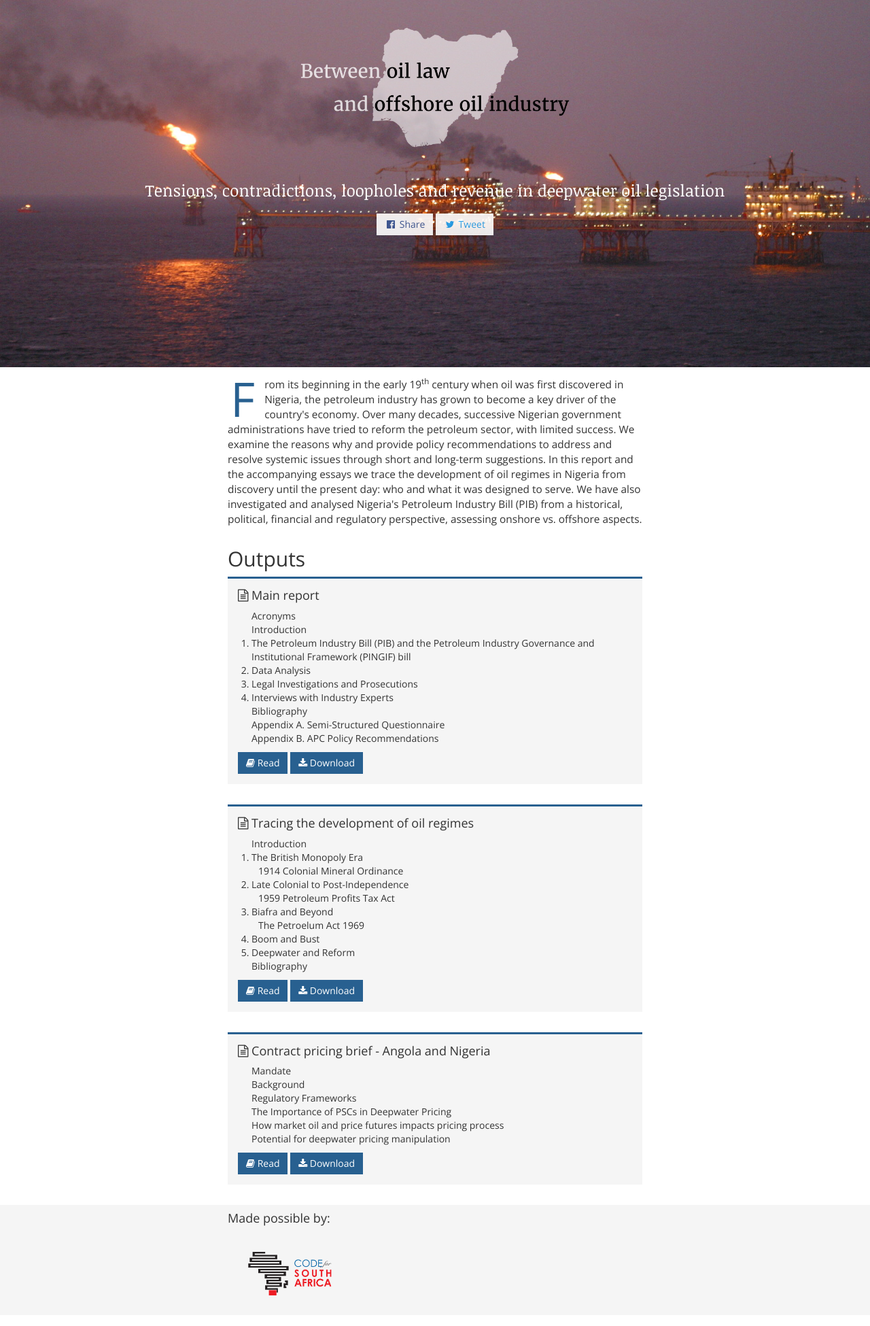
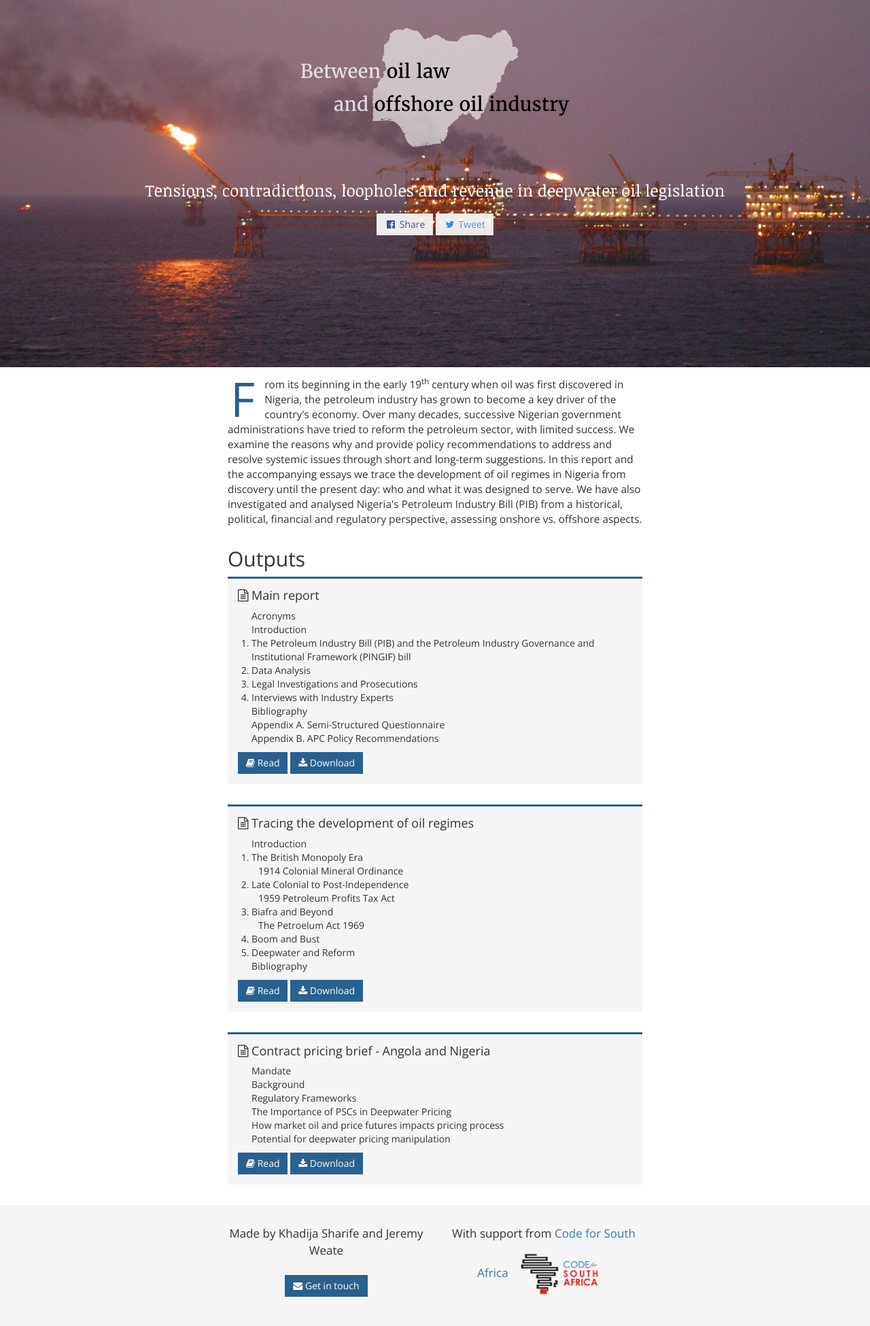
Before and after one commit to Code4SA/extractives, a Jekyll site: the page built from index.html, in a window 1280 px wide. Shown: the whole page at 68% size. Built offline with Jekyll 4.4.1, drawn with Linux system fonts in a browser that asks for light colours; nearby versions of some CDN libraries.

Commit message:
add email

```diff
--- a/_includes/footer.html
+++ b/_includes/footer.html
@@ -1,15 +1,15 @@
 <footer>
 	<div class="row">
-		<div class="col-lg-6 col-lg-offset-3 col-md-8 col-md-offset-2">
-			<h4>Made possible by:</h4>
+		<div class="col-lg-3 col-lg-offset-3 col-md-8 col-md-offset-2">
+			<p class="made-by">
+				Made by Khadija Sharife and Jeremy Weate<br><br>
+				<a class="btn btn-extractives" href="mailto:ksharife@gmail.com"><i class="fa fa-envelope" aria-hidden="true"></i> Get in touch</a>
+			</p>
 		</div>
-	</div>
-	<div class="row">
-		<div class="col-lg-2 col-lg-offset-3 col-md-offset-2 col-sm-4 col-xs-6 col-donor">
-			<a href="http://code4sa.org/"><img class="donor" src="img/logo-1.png"></a>
-		</div>
-		<div class="col-lg-2 col-sm-4 col-xs-6 col-donor">
-
+		<div class="col-lg-3">
+			<p class="made-by">
+				With support from <a href="http://code4sa.org/">Code for South Africa<img class="donor" src="img/logo-1.png"></a>
+			</p>
 		</div>
 	</div>
 </footer>
--- a/css/style.css
+++ b/css/style.css
@@ -136,17 +136,7 @@ p.dropcap:first-letter {
 }
 
 .donor {
-	width: 100%;
-}
-
-.col-donor {
-	padding: 10px 25px 10px 25px;
-}
-
-@media(max-width:475px) {
-	.col-donor {
-		padding: 5px;
-	}
+	width: 150px;
 }
 
 ol {
@@ -247,3 +237,9 @@ h5 {
 	color: #fff;
 	background-color: #286090;
 }
+
+.made-by {
+	font-size: 17px;
+	text-align: center;
+	margin: 30px 0;
+}
```
